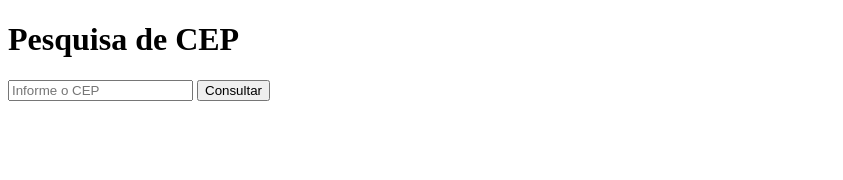
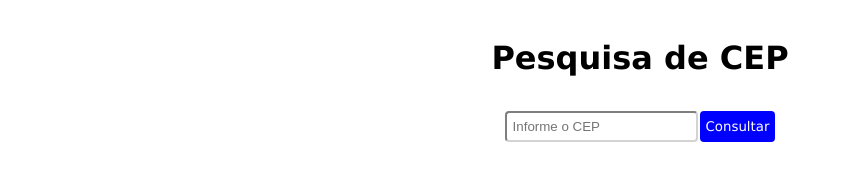
Before and after one commit to maridgarcia/teste-dev-ultralims, a plain HTML site: page form.html in a window 1280 px wide. Shown: the whole page, without its empty margins (0-843 px from the left). Drawn offline with Linux system fonts and the light colour scheme.

Commit message:
style: adiciona css

```diff
--- a/form.html
+++ b/form.html
@@ -4,10 +4,13 @@
     <meta charset="UTF-8">
     <meta http-equiv="X-UA-Compatible" content="IE=edge">
     <meta name="viewport" content="width=device-width, initial-scale=1.0">
+    <link rel="stylesheet" href="style.css">
     <title>VIACEP API</title>
 </head>
 <body>
-    <h1>Pesquisa de CEP</h1>
+    <div class="titulo">
+        <h1>Pesquisa de CEP</h1>
+    </div>
     <form onsubmit="salvaCep()">
         <input type="text" id="cep" placeholder="Informe o CEP">
         <button type="submit" class="consultar">Consultar</button>
--- /dev/null
+++ b/style.css
@@ -0,0 +1,65 @@
+body, button {
+    font-family: 'Lucida Sans', 'Lucida Sans Regular', 'Lucida Grande', 'Lucida Sans Unicode', Geneva, Verdana, sans-serif;
+}
+
+.titulo {
+    color: black;
+    text-align: center;
+    padding: 10px;
+}
+
+form {
+    display: flex;
+    justify-content: center;
+    padding: 2px;
+}
+
+#tabela {
+    display: flex;
+    justify-content: center;
+    padding: 20px;
+}
+
+#tabela, th, tr, td {
+    border-collapse: collapse;
+}
+#tabela td, #tabela th {
+    border: 1px solid #ddd;
+    padding: 8px;
+}
+
+#tabela tr:nth-child(even) {
+    background-color: #f2f2f2;
+}
+
+
+#tabela th {
+    padding-bottom: 12px;
+    text-align: left;
+    background-color: #9380d5;
+    color: white;
+}
+
+#tabela tr:hover {
+    background-color: #ddd;
+}
+
+input {
+    border-color: lightgray;
+    border-radius: 4px;
+    padding: 6px;
+}
+
+button {
+    border: none;
+    border-radius: 4px;
+    background-color: blue;
+    padding: 6px;
+    margin-left: 2px;
+    color: white;
+}
+
+button:hover {
+    background-color: rgb(14, 14, 168);
+    cursor: pointer;
+}
```
